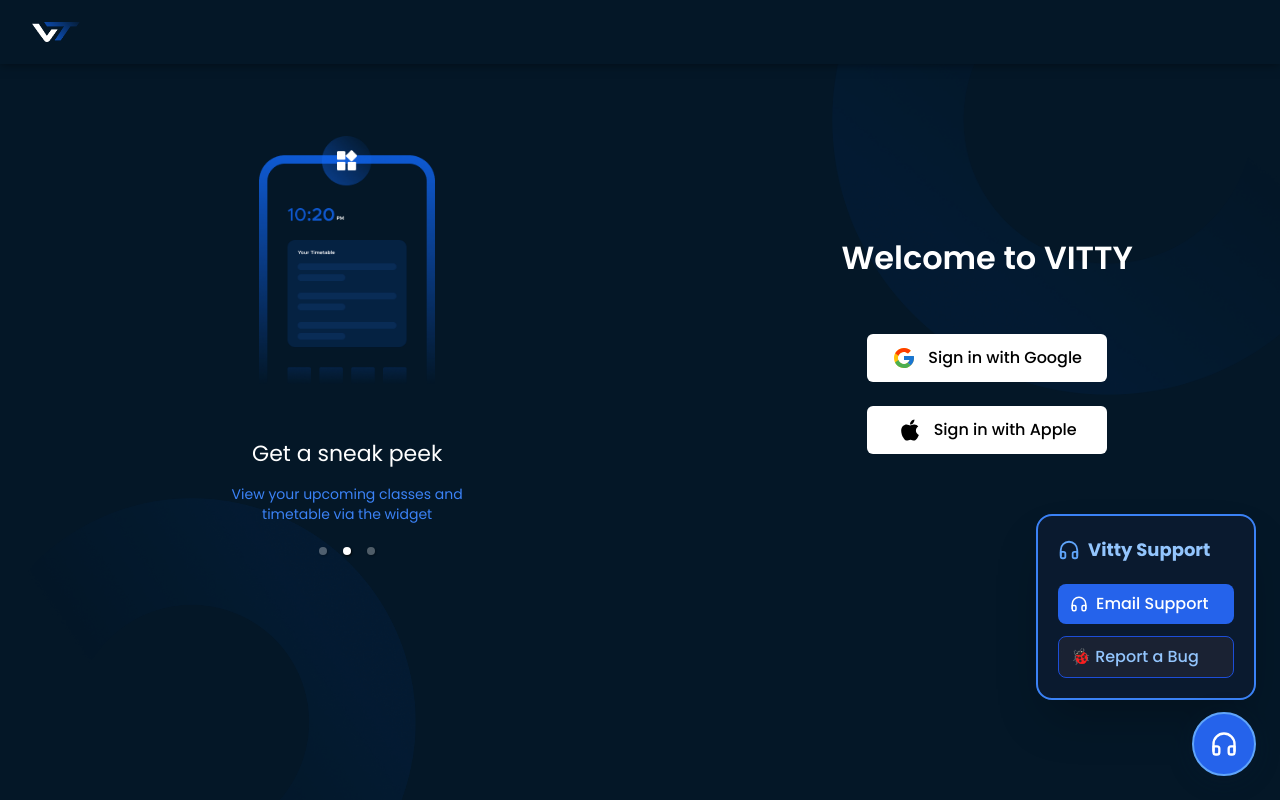
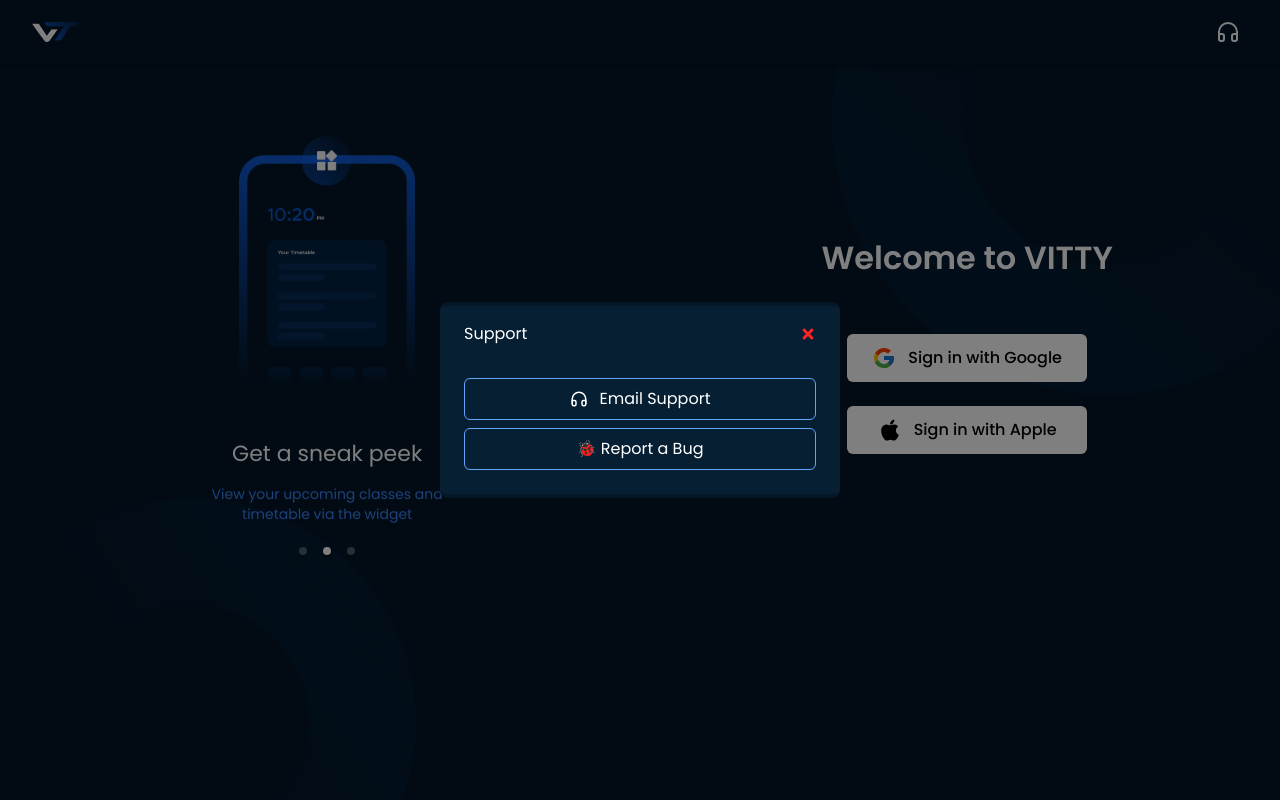
Before and after one commit to GDGVIT/vitty, a React (Vite) app: page / in a window 1280 px wide. Both pictures are taken after a click on the button "Support". Built offline with nearby package versions, Linux system fonts and the light colour scheme; no server answers.

Commit message:
feat: add delete user option

```diff
--- a/src/App.tsx
+++ b/src/App.tsx
@@ -10,8 +10,11 @@
 import Profile from "./components/Profile";
 import { useShowProfileStore } from "./store/profileStore";
 import { useLoadingStore } from "./store/useLoadingStore";
+import AccountDelete from "./pages/AccountDelete";
 
 const App: React.FC = () => {
+  const urlParams = new URLSearchParams(window.location.search);
+  const deleteParam = urlParams.get("delete");
 
   const firebaseConfig = {
     apiKey: import.meta.env.VITE_FIREBASE_API_KEY,
@@ -51,16 +54,14 @@
   }, [isLoggedIn, login]);
 
   useEffect(() => {
-    initializeFromLocalStorge();
-  }, [initializeFromLocalStorge]);
-
-  useEffect(() => {
     document.title = "VITTY";
   }, []);
 
   return (
     <Template>
-      {isLoading ? (
+      {deleteParam == "true" ? (
+        <AccountDelete />
+      ) : isLoading ? (
         <Loader />
       ) : uuid === "" ? (
         <LoginPage />
@@ -69,6 +70,7 @@
       ) : (
         <Dashboard />
       )}
+
       {showProfile && <Profile />}
     </Template>
   );
--- a/src/components/GetUserName.tsx
+++ b/src/components/GetUserName.tsx
@@ -36,7 +36,11 @@
         setValidUsername(false);
         setValidRegNo(false);
         console.log(data);
-        window.alert(data.detail);
+        if(data.detail === "duplicated key not allowed") {
+          window.alert("Registration Number already exists.");
+        } else {
+          window.alert(data.detail);
+        }
       }
     });
   };
--- a/src/components/HomeCarousal.tsx
+++ b/src/components/HomeCarousal.tsx
@@ -9,7 +9,7 @@
     <div>
       <Carousel
         autoPlay
-        width="25rem"
+        width="20rem"
         infiniteLoop
         showIndicators={true}
         showStatus={false}
--- a/src/components/Nav.tsx
+++ b/src/components/Nav.tsx
@@ -1,54 +1,59 @@
 /* eslint-disable @typescript-eslint/no-unused-vars */
-import React, { useContext, useEffect, useState } from 'react'
-import { getAuth, signOut } from 'firebase/auth'
-import VTLogo from './../assets/landing_logo.png'
-import userIcon from './../assets/icon.png'
-import './../styles/Nav.css'
-import { useAuthStore } from '../store/authStore'
-import { useShowProfileStore } from '../store/profileStore'
+import React, { useContext, useEffect, useState } from "react";
+import { getAuth, signOut } from "firebase/auth";
+import VTLogo from "./../assets/landing_logo.png";
+import userIcon from "./../assets/icon.png";
+import "./../styles/Nav.css";
+import { useAuthStore } from "../store/authStore";
+import { useShowProfileStore } from "../store/profileStore";
+import SupportFab from "../components/SupportFab";
 
 const Nav: React.FC = () => {
-
-  const [text, setText] = useState('Sign In');
-  const { name, profile, email, logout } = useAuthStore()
-  const { toggleProfile, showProfile } = useShowProfileStore()
+  const [text, setText] = useState("Sign In");
+  const { name, profile, email, logout } = useAuthStore();
+  const { toggleProfile, showProfile } = useShowProfileStore();
   const user = name;
   const pic = profile;
   const logOut = (): void => {
-    const auth = getAuth()
-    signOut(auth).then(() => {
-      localStorage.clear()
-      logout()
-    }).catch((error) => {
-      console.error(error)
-    })
-  }
+    const auth = getAuth();
+    signOut(auth)
+      .then(() => {
+        localStorage.clear();
+        logout();
+      })
+      .catch((error) => {
+        console.error(error);
+      });
+  };
 
   const toggle = (): void => {
-    toggleProfile()
-  }
+    toggleProfile();
+  };
 
   useEffect(() => {
-    if (user !== '' && user !== 'loading') setText('Sign Out')
-  }, [user])
+    if (user !== "" && user !== "loading") setText("Sign Out");
+  }, [user]);
 
   return (
-    <header>
-      <div className='logo'>
-        <img src={VTLogo} alt='VITTY' />
+    <header className="z-50 flex flex-row justify-between items-center">
+      <div className="logo">
+        <img src={VTLogo} alt="VITTY" />
         {/* <img src={Logo} alt='VITTY' /> */}
       </div>
-      {
-        user !== null && user !== '' && user !== 'loading' &&
-          <div className='user-pfp' onClick={toggle} >
-            <img src={(pic !== null && pic !== '') ? pic : userIcon} alt='DP' />
+      <div className="flex flex-row gap-4 items-center justify-between">
+        <SupportFab />
+
+        {user !== null && user !== "" && user !== "loading" && (
+          <div className="user-pfp" onClick={toggle}>
+            <img src={pic !== null && pic !== "" ? pic : userIcon} alt="DP" />
           </div>
-      }
+        )}
+      </div>
       {/* <div className='nav-right'>
         <div className='sign-out' onClick={() => logOut()}>{text}</div>
       </div> */}
     </header>
-  )
-}
+  );
+};
 
-export default Nav
+export default Nav;
--- a/src/components/SupportFab.tsx
+++ b/src/components/SupportFab.tsx
@@ -1,23 +1,39 @@
 import React, { useState } from "react";
-import { FiHeadphones } from "react-icons/fi";
+import { FaTimes } from "react-icons/fa";
+import { FiHeadphones, FiTrash } from "react-icons/fi";
+import { useAuthStore } from "../store/authStore";
 
 const SUPPORT_EMAIL = "dscvit.vitty@gmail.com";
-const GITHUB_ISSUES = "https://github.com/GDGVIT/vitty/issues/new?template=bug_report.md";
+const GITHUB_ISSUES =
+  "https://github.com/GDGVIT/vitty/issues/new?template=bug_report.md";
 
 const SupportFab: React.FC = () => {
   const [open, setOpen] = useState(false);
+  const { username } = useAuthStore();
 
   return (
-    <div className="fixed bottom-6 right-6 z-50 flex flex-col items-end">
+    <>
+      <div className="flex flex-col items-end">
+        <button
+          className="text-white rounded-full p-2 flex items-center justify-center hover:scale-105"
+          aria-label="Support"
+          onClick={() => setOpen(() => true)}
+        >
+          <FiHeadphones size={24} />
+        </button>
+      </div>
       {open && (
-        <div className="mb-3 bg-[#0a1a2f] border-2 border-blue-500 rounded-2xl shadow-2xl p-5 flex flex-col gap-3 animate-fade-in min-w-[220px] max-w-xs">
-          <div className="flex items-center gap-2 mb-2">
-            <FiHeadphones size={22} className="text-blue-400" />
-            <span className="font-bold text-blue-300 text-lg">Vitty Support</span>
+        <div className="modal" onClick={() => setOpen(false)}>
+          <div className="modal-content" onClick={(e) => e.stopPropagation()}>
+            <div className="modal-header mb-8">
+              <h3>Support</h3>
+              <FaTimes onClick={() => setOpen(false)} />
             </div>
+            <div className="modal-body flex flex-col gap-2">
               <a
                 href={`mailto:${SUPPORT_EMAIL}`}
-            className="flex items-center gap-2 px-3 py-2 rounded-lg bg-blue-600 hover:bg-blue-700 text-white font-medium transition-colors duration-150"
+                // className="flex items-center gap-2 px-3 py-2 rounded-lg  text-white font-medium transition-colors duration-150"
+                className="border-blue-400 border rounded-md flex flex-row items-center justify-center gap-3 p-2 w-full"
                 target="_blank"
                 rel="noopener noreferrer"
                 onClick={() => setOpen(false)}
@@ -27,24 +43,29 @@
               </a>
               <a
                 href={GITHUB_ISSUES}
-            className="flex items-center gap-2 px-3 py-2 rounded-lg bg-[#1a2233] hover:bg-blue-800 text-blue-300 font-medium border border-blue-700 transition-colors duration-150"
+                className="border-blue-400 border rounded-md flex flex-row items-center justify-center gap-3 p-2 w-full"
                 target="_blank"
                 rel="noopener noreferrer"
                 onClick={() => setOpen(false)}
               >
                 🐞 Report a Bug
               </a>
+              {username && (
+                <a
+                  href="/account/delete"
+                  // className="flex items-center gap-2 px-3 py-2 rounded-lg  text-white font-medium transition-colors duration-150"
+                  className="border-red-600 border rounded-md flex flex-row items-center justify-center gap-3 p-2 w-full"
+                  onClick={() => setOpen(false)}
+                >
+                  <FiTrash size={18} />
+                  Delete my Account
+                </a>
+              )}
+            </div>
+          </div>
         </div>
       )}
-      <button
-        className="bg-blue-600 hover:bg-blue-700 text-white rounded-full p-4 shadow-xl flex items-center justify-center focus:outline-none focus:ring-2 focus:ring-blue-400 border-2 border-blue-400"
-        aria-label="Support"
-        onClick={() => setOpen((v) => !v)}
-        style={{ boxShadow: "0 4px 24px 0 #0a1a2f55" }}
-      >
-        <FiHeadphones size={28} />
-      </button>
-    </div>
+    </>
   );
 };
 
--- a/src/pages/Dashboard.tsx
+++ b/src/pages/Dashboard.tsx
@@ -24,6 +24,8 @@
                 }
                 userExists = true;
                 localStorage.setItem("email", data.email);
+                localStorage.setItem("username", data.username);
+                localStorage.setItem("token", data.token);
             } else {
                 window.alert("Some error occured");
             }
--- a/src/pages/Template.tsx
+++ b/src/pages/Template.tsx
@@ -2,7 +2,6 @@
 import Navbar from "../components/Nav";
 import EllipseTR from "../assets/ellipse_tr.png";
 import EllipseBL from "../assets/ellipse_bl.png";
-import SupportFab from "../components/SupportFab";
 
 interface TemplateProps {
   children: React.ReactNode;
@@ -27,7 +26,6 @@
       </div>
       <Navbar />
       <div className="h-auto w-auto mt-[96px] bg-[#041727]">{children}</div>
-      <SupportFab />
     </>
   );
 };
--- a/src/routes.tsx
+++ b/src/routes.tsx
@@ -6,7 +6,7 @@
 const AppRoutes = () => (
   <Routes>
     <Route path="/" element={<App />} />
-    <Route path="/account/delete" element={<AccountDelete />} />
+    {/* <Route path="/account/delete" element={<AccountDelete />} /> */}
   </Routes>
 );
 
--- a/src/store/authStore.tsx
+++ b/src/store/authStore.tsx
@@ -96,12 +96,12 @@
   },
   updateUsername: (username: string) => {
     set(() => ({
-      username,
+      username: username,
     }));
   },
   updateToken: (token: string) => {
     set(() => ({
-      token,
+      token: token,
     }));
   },
   updateCampus: (campus: campusType) => {
@@ -115,7 +115,8 @@
     const username = localStorage.getItem("username");
     const email = localStorage.getItem("email");
     const campus = localStorage.getItem("campus");
-    if (uuid && profile && username && email && campus) {
+    const token = localStorage.getItem("token");
+    if (uuid && profile && username && email && campus && token) {
       set(() => ({
         uuid,
         isLoggedIn: true,
@@ -123,6 +124,7 @@
         campus: campus as campusType,
         username,
         email,
+        token,
       }));
     }
   },
```
Also changed, not shown: src/pages/AccountDelete.tsx (+59 -30 lines), src/utils/apicalls.tsx (+5 -5 lines). Lines whose indentation alone changed are shown as unchanged.
